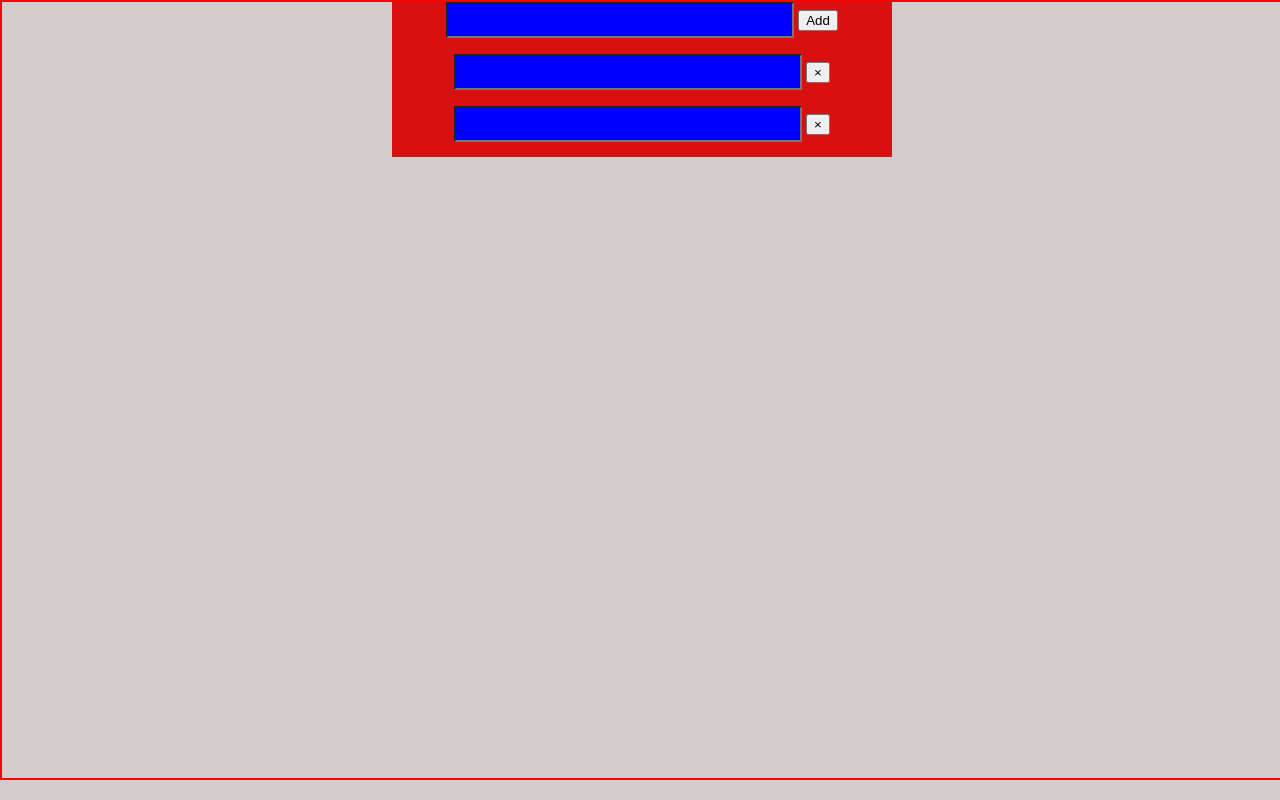
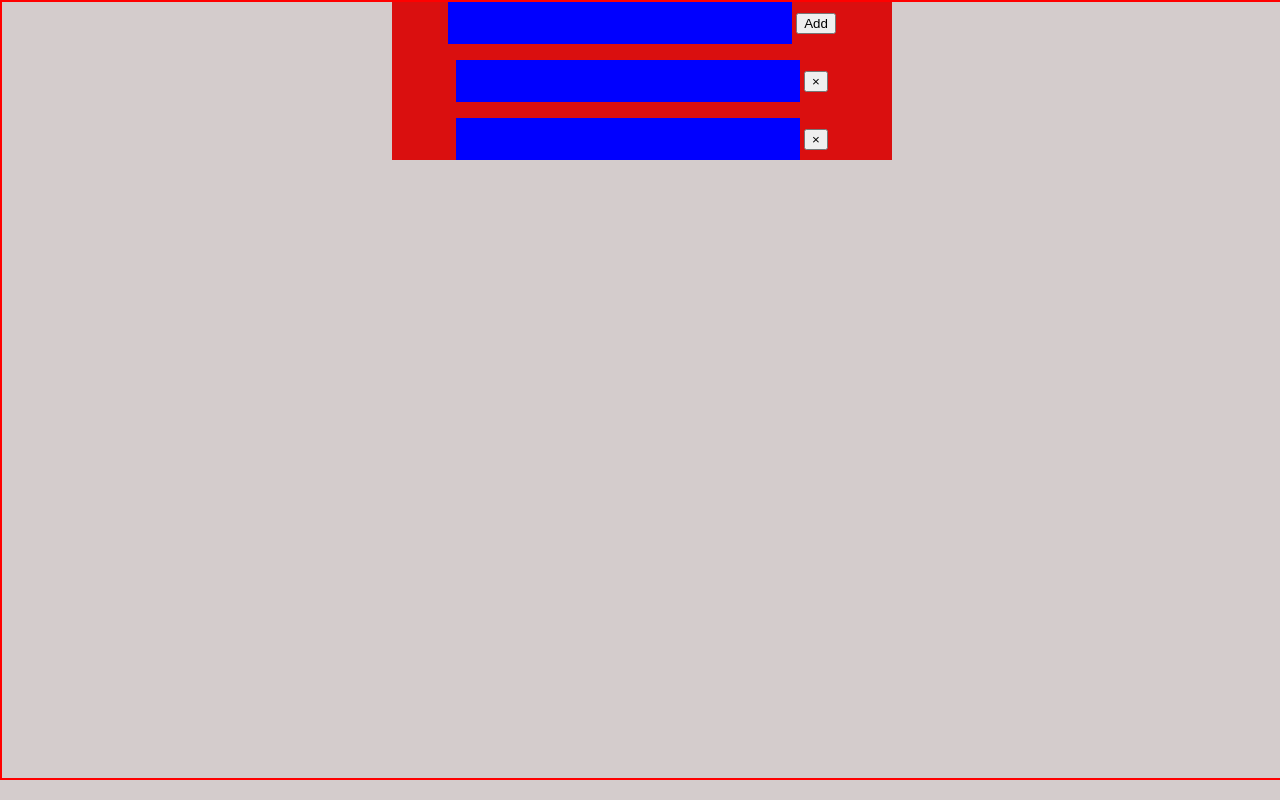
Before and after one commit to codegrann/Mentorship-Projects, a plain HTML site: page todo/index.html in a window 1280 px wide. Drawn offline with Linux system fonts and the light colour scheme.

Commit message:
set input for adding task and centered

```diff
--- a/todo/style.css
+++ b/todo/style.css
@@ -15,7 +15,7 @@ body{
 }
 #taskManager{
     width: 500px;
-    max-width: 500px;
+    /* max-width: 500px; */
     min-height: 20%;
     background-color: #da0f0f;
     display: flex;
@@ -26,6 +26,7 @@ body{
 
 .taskText{
     width: 340px;
-    height: 30px;
+    height: 40px;
     background-color: blue;
+    border: none;
 }
```
